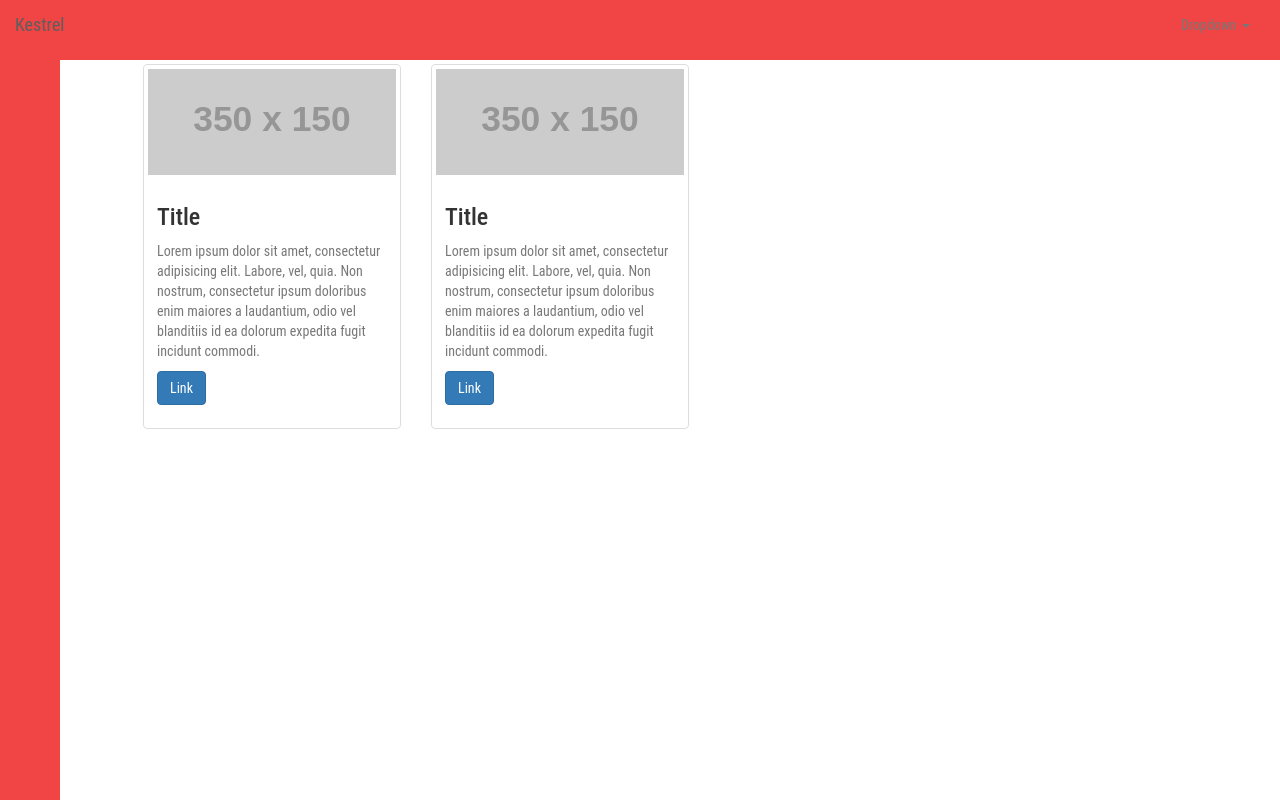
After one commit to Jerahmeel/Form-Validation, a PHP site: page /admin.php in a window 1280 px wide; the page is wider, and only the part inside the window is pictured. The commit adds this page. Run offline with PHP 8.4, Linux system fonts and the light colour scheme; grey boxes labelled with a size stand in for pictures from a placeholder-image service; some libraries are stand-ins or nearby versions.

Commit message:
admin panel added

```diff
--- /dev/null
+++ b/app/admin.php
@@ -0,0 +1,106 @@
+<!DOCTYPE html>
+<html lang="en">
+<head>
+    <meta charset="UTF-8">
+    <meta name="viewport" content="width=device-width, initial-scale=1.0">
+    <meta http-equiv="X-UA-Compatible" content="ie=edge">
+    <!-- Latest compiled and minified CSS -->
+    <link rel="stylesheet" href="https://maxcdn.bootstrapcdn.com/bootstrap/3.3.7/css/bootstrap.min.css" integrity="sha384-BVYiiSIFeK1dGmJRAkycuHAHRg32OmUcww7on3RYdg4Va+PmSTsz/K68vbdEjh4u" crossorigin="anonymous">
+    <link rel="stylesheet" href="assets/css/index.css">
+    <link rel="stylesheet" href="assets/css/admin.css">
+
+    <title>Kestrel-DDM</title>
+</head>
+
+<header>
+
+
+      <!-- Static navbar -->
+    <div class="container cont">
+      <nav class="navbar navbar-default nav-top">
+        <div class="container-fluid nav-content">
+          <div class="navbar-header">
+            <button type="button" class="navbar-toggle collapsed" data-toggle="collapse" data-target="#navbar" aria-expanded="false" aria-controls="navbar">
+              <span class="sr-only">Toggle navigation</span>
+              <span class="icon-bar"></span>
+              <span class="icon-bar"></span>
+              <span class="icon-bar"></span>
+            </button>
+            <a class="navbar-brand" href="#">Kestrel</a>
+          </div>
+
+          <div id="navbar" class="navbar-collapse collapse">
+            <ul class="nav navbar-nav navbar-right">
+              <li class="dropdown">
+                <a href="#" class="dropdown-toggle" data-toggle="dropdown" role="button" aria-haspopup="true" aria-expanded="false">Dropdown <span class="caret"></span></a>
+                <ul class="dropdown-menu ">
+                  <li><a href="#">Action</a></li>
+                  <li><a href="#">Another action</a></li>
+                  <li><a href="#">Something else here</a></li>
+                  <li role="separator" class="divider"></li>
+                  <li class="dropdown-header">Nav header</li>
+                  <li><a href="#">Separated link</a></li>
+                  <li><a href="#">One more separated link</a></li>
+                </ul>
+              </li>
+            </ul>
+          </div><!--/.nav-collapse -->
+        </div>
+      </nav>
+    </div>
+      <div class="sidenav">
+          <div class="sidenaver">
+          </div >
+      </div >
+</header>
+<body>
+
+  <div class="card-container">
+
+ <div class="col-xs-6 col-sm-4 col-lg-3 move">
+			<div class="thumbnail ">
+								<img src="http://placehold.it/350x150">
+				<div class="caption">
+					<h3>Title</h2>
+					<p class="flex-text text-muted">Lorem ipsum dolor sit amet, consectetur adipisicing elit. Labore, vel, quia. Non nostrum, consectetur ipsum doloribus enim maiores a laudantium, odio vel blanditiis id ea dolorum expedita fugit incidunt commodi.</p>
+					<p>
+						<a class="btn btn-primary" href="#">Link</a>
+					</p>
+				</div>
+				<!-- /.caption -->
+			</div>
+			<!-- /.thumbnail -->
+    </div>
+    <div class="col-xs-6 col-sm-4 col-lg-3 move">
+			<div class="thumbnail ">
+								<img src="http://placehold.it/350x150">
+				<div class="caption">
+					<h3>Title</h2>
+					<p class="flex-text text-muted">Lorem ipsum dolor sit amet, consectetur adipisicing elit. Labore, vel, quia. Non nostrum, consectetur ipsum doloribus enim maiores a laudantium, odio vel blanditiis id ea dolorum expedita fugit incidunt commodi.</p>
+					<p>
+						<a class="btn btn-primary" href="#">Link</a>
+					</p>
+				</div>
+				<!-- /.caption -->
+			</div>
+			<!-- /.thumbnail -->
+    </div>
+
+
+        </div>
+
+
+<!-- Latest compiled and minified JavaScript -->
+    <script
+        src="https://code.jquery.com/jquery-3.3.1.js"
+        integrity="sha256-2Kok7MbOyxpgUVvAk/HJ2jigOSYS2auK4Pfzbm7uH60="
+        crossorigin="anonymous"></script>
+         <!-- Compiled and minified JavaScript -->
+  <script src="https://cdnjs.cloudflare.com/ajax/libs/materialize/0.100.2/js/materialize.min.js"></script>
+
+    <script src="https://maxcdn.bootstrapcdn.com/bootstrap/3.3.7/js/bootstrap.min.js" integrity="sha384-Tc5IQib027qvyjSMfHjOMaLkfuWVxZxUPnCJA7l2mCWNIpG9mGCD8wGNIcPD7Txa" crossorigin="anonymous"></script>
+    <script type="text/javascript" src="assets/js/app.js"></script>
+</body>
+
+
+</html>
--- /dev/null
+++ b/app/assets/css/admin.css
@@ -0,0 +1,59 @@
+.nav-top {
+  margin: 0;
+  background-color: #f14444;
+  border: none;
+  border-radius: 0%;
+  height: 60px;
+}
+
+.cont {
+  width: 100%;
+  padding: 0;
+  position: fixed;
+}
+
+.flex-row {
+  display: flex;
+  flex-wrap: wrap;
+}
+
+.flex-row > [class*='col-'] {
+  display: flex;
+  flex-direction: column;
+}
+
+.flex-row .thumbnail,
+.flex-row .caption {
+  flex-direction: column;
+  display: flex;
+  flex: 1 0 auto;
+  height: auto;
+  position: relative;
+}
+
+.flex-text {
+  flex-grow: 1;
+}
+
+.flex-row img {
+  min-width: 0;
+  width: 100%;
+}
+
+.sidenav {
+  float: left;
+  width: 60px;
+  height: 1000px;
+  background-color: #f14444;
+  position: fixed;
+  z-index: -1;
+}
+
+.card-container {
+  padding: 5%;
+  width: 100%;
+  height: 100%;
+  margin-left: 5%;
+}
+
+/*# sourceMappingURL=admin.css.map */
--- a/app/assets/css/index.css
+++ b/app/assets/css/index.css
@@ -48,3 +48,113 @@
 }
 
 /*# sourceMappingURL=index.css.map */
+body {
+font-family: 'Roboto Condensed', sans-serif;
+}
+h1
+{
+text-align: center;
+background-color: #FEFFED;
+height: 70px;
+color: rgb(95, 89, 89);
+margin: 0 0 -29px 0;
+padding-top: 14px;
+border-radius: 10px 10px 0 0;
+font-size: 35px;
+}
+.main {
+position: absolute;
+top: 50px;
+left: 20%;
+width: 450px;
+height:530px;
+border: 2px solid gray;
+border-radius: 10px;
+}
+.main label{
+color: rgba(0, 0, 0, 0.71);
+margin-left: 60px;
+}
+#image_preview{
+position: absolute;
+font-size: 30px;
+top: 100px;
+left: 100px;
+width: 250px;
+height: 230px;
+text-align: center;
+line-height: 180px;
+font-weight: bold;
+color: #C0C0C0;
+background-color: #FFFFFF;
+overflow: auto;
+}
+#selectImage{
+padding: 19px 21px 14px 15px;
+position: absolute;
+bottom: 0px;
+width: 414px;
+background-color: #FEFFED;
+border-radius: 10px;
+}
+.submit{
+font-size: 16px;
+background: linear-gradient(#ffbc00 5%, #ffdd7f 100%);
+border: 1px solid #e5a900;
+color: #4E4D4B;
+font-weight: bold;
+cursor: pointer;
+width: 300px;
+border-radius: 5px;
+padding: 10px 0;
+outline: none;
+margin-top: 20px;
+margin-left: 15%;
+}
+.submit:hover{
+background: linear-gradient(#ffdd7f 5%, #ffbc00 100%);
+}
+#file {
+color: red;
+padding: 5px;
+border: 5px solid #8BF1B0;
+background-color: #8BF1B0;
+margin-top: 10px;
+border-radius: 5px;
+box-shadow: 0 0 15px #626F7E;
+margin-left: 15%;
+width: 72%;
+}
+#message{
+position:absolute;
+top:120px;
+left:815px;
+}
+#success
+{
+color:green;
+}
+#invalid
+{
+color:red;
+}
+#line
+{
+margin-top: 274px;
+}
+#error
+{
+color:red;
+}
+#error_message
+{
+color:blue;
+}
+#loading
+{
+display:none;
+position:absolute;
+top:50px;
+left:850px;
+font-size:25px;
+}
--- a/app/assets/js/app.js
+++ b/app/assets/js/app.js
@@ -1,4 +1,5 @@
 $(document).ready(function() {
+
     $('#su').on('click', function(){
         $('.login-in-modal').addClass('hide');
         $('.sign-up-modal').removeClass('hide');
--- a/resources/sass/index.scss
+++ b/resources/sass/index.scss
@@ -63,10 +63,6 @@ color: black;
 }
 
 
-
-
-
-
 .modal-heading h2{
 color:#ffffff;
 }
```
Also changed, not shown: app/index.php (+21 -9 lines), app/php/insert.php (+71 -3 lines), resources/sass/admin.scss (added, +60 -0 lines), app/php/userimages/1517900582.png (added), app/php/userimages/1517902916.png (added), app/php/userimages/1517902977.png (added), app/php/userimages/1517902983.png (added), app/php/userimages/1517903034.png (added), app/php/userimages/1517903168.png (added), app/php/userimages/1517903192.png (added), app/php/userimages/1517903231.png (added), app/php/userimages/1517903265.png (added), 1 other file.
